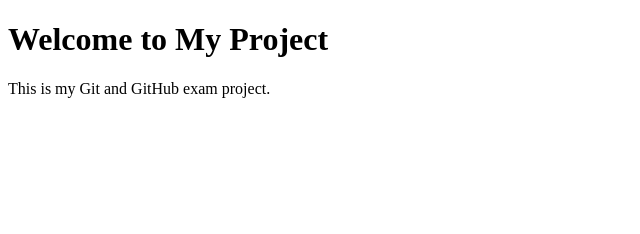
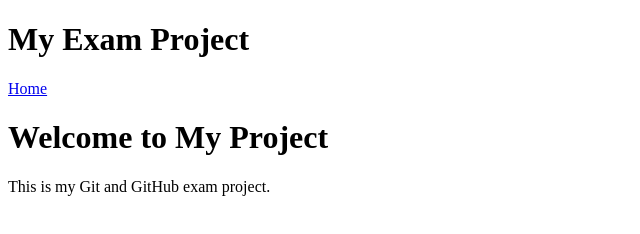
Before and after one commit to orb1t500/Exam-project, a plain HTML site: page index.html in a window 1280 px wide. Shown: the whole page, without its empty margins (0-640 px from the left). Drawn offline with Linux system fonts and the light colour scheme.

Commit message:
Add header section

```diff
--- a/index.html
+++ b/index.html
@@ -6,8 +6,17 @@
     <meta name="viewport" content="width=device-width, initial-scale=1.0">
     <title>Exam Project</title>
 </head>
+
 <body>
+    <header>
+        <h1>My Exam Project</h1>
+        <nav>
+            <a href="#home">Home</a>
+        </nav>
+    </header>
+
     <h1>Welcome to My Project</h1>
     <p>This is my Git and GitHub exam project.</p>
 </body>
+
 </html>
```
